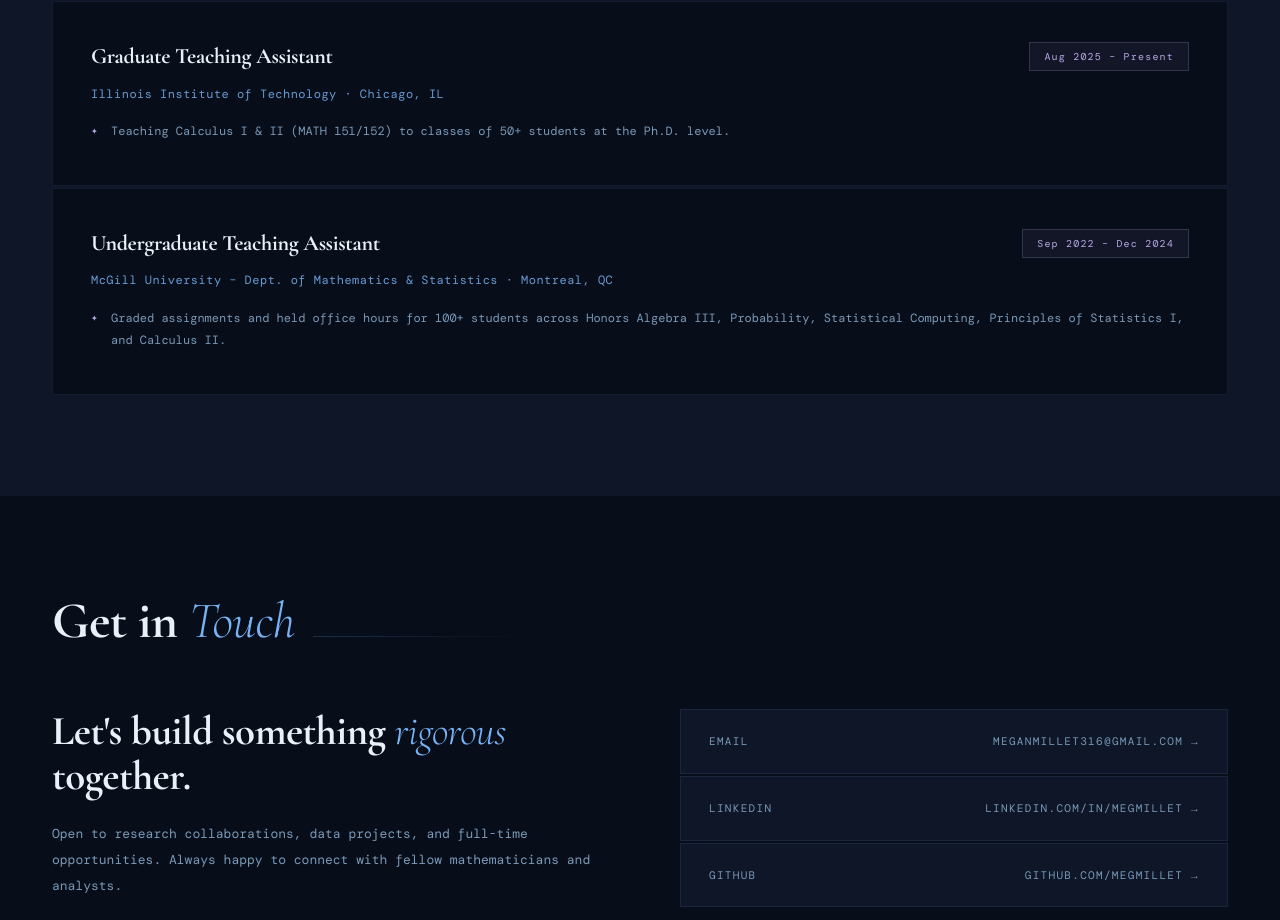
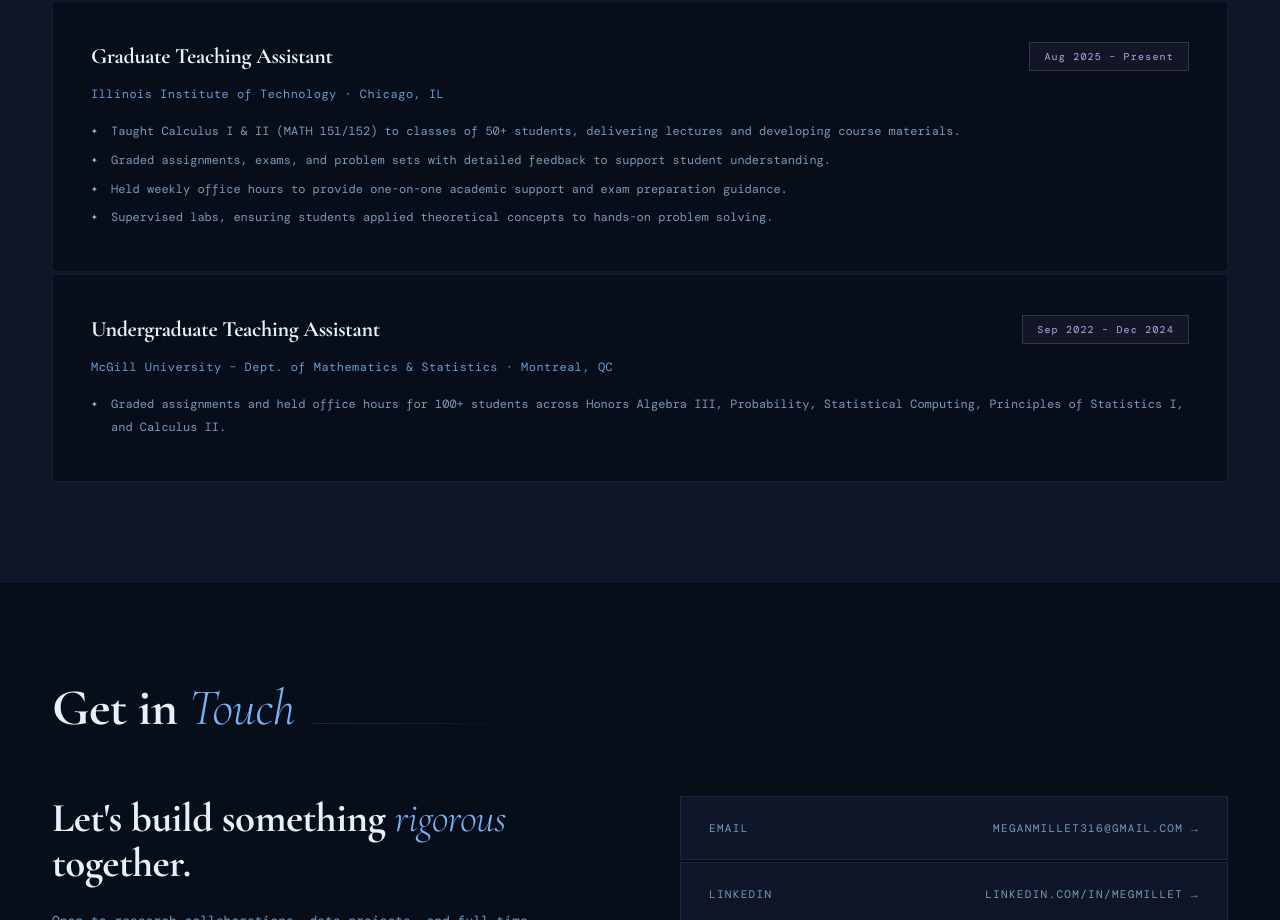
Before and after one commit to megmillet/megmillet.github.io, a plain HTML site: page index.html in a window 1280 px wide. Shown: the part 3905-4825 px from the top of the page. Drawn offline with nearby package versions, Linux system fonts and the light colour scheme; a web font is replaced by a local one.

Commit message:
Revise teaching experience details in index.html
Updated teaching experience description to reflect responsibilities and activities.

```diff
--- a/index.html
+++ b/index.html
@@ -816,7 +816,10 @@
         </div>
         <div class="exp-org">Illinois Institute of Technology · Chicago, IL</div>
         <ul class="exp-bullets">
-          <li>Teaching Calculus I & II (MATH 151/152) to classes of 50+ students at the Ph.D. level.</li>
+          <li>Taught Calculus I & II (MATH 151/152) to classes of 50+ students, delivering lectures and developing course materials.</li>
+          <li>Graded assignments, exams, and problem sets with detailed feedback to support student understanding.</li>
+          <li>Held weekly office hours to provide one-on-one academic support and exam preparation guidance.</li>
+          <li>Supervised labs, ensuring students applied theoretical concepts to hands-on problem solving.</li>
         </ul>
       </div>
 
```
